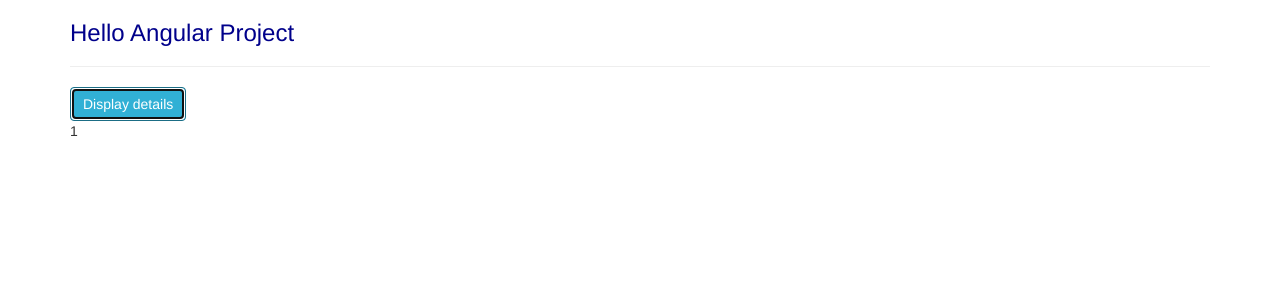
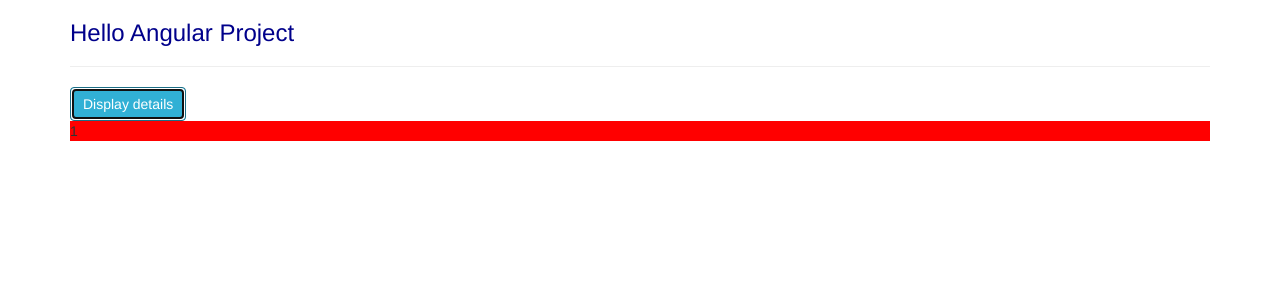
Before and after one commit to jaime22q/Angular_Practice, an Angular app: page / in a window 1280 px wide. Both pictures are taken after a click on the button "Display details". Shown: the top 300 px of the page. Built offline with nearby package versions, Linux system fonts and the light colour scheme.

Commit message:
latest changes on directives challenge

```diff
--- a/src/app/prac-directives/prac-directives.component.html
+++ b/src/app/prac-directives/prac-directives.component.html
@@ -8,7 +8,9 @@
   {{ paragraph}}
 </p>
 
-
-<p *ngFor="let cnt of counter">
+<p *ngFor="let cnt of counter"
+  [ngStyle]="{backgroundColor: color()}"
+  [ngClass]="{letter: isFifth()}"
+>
   {{ cnt }}
 </p>
--- a/src/app/prac-directives/prac-directives.component.ts
+++ b/src/app/prac-directives/prac-directives.component.ts
@@ -3,7 +3,11 @@
 @Component({
   selector: 'app-directives',
   templateUrl: './prac-directives.component.html',
-  styleUrls: ['./prac-directives.component.css']
+  styles: [`
+  .letter{
+  color:white;
+}
+`]
 })
 export class PracDirectivesComponent implements OnInit {
 cnt = 0;
@@ -17,7 +21,14 @@
   this.cnt++;
   this.counter.push(this.cnt);
   this.cnt % 2 == 0 ? this.visible = true : this.visible = false;
-  console.log(this.cnt);
+  // console.log(this.cnt);
+}
+isFifth(){
+  return this.cnt > 4 ? true : false;
+}
+
+color(){
+  return this.isFifth() ? "blue" : "red";
 }
   constructor() { }
 
```
